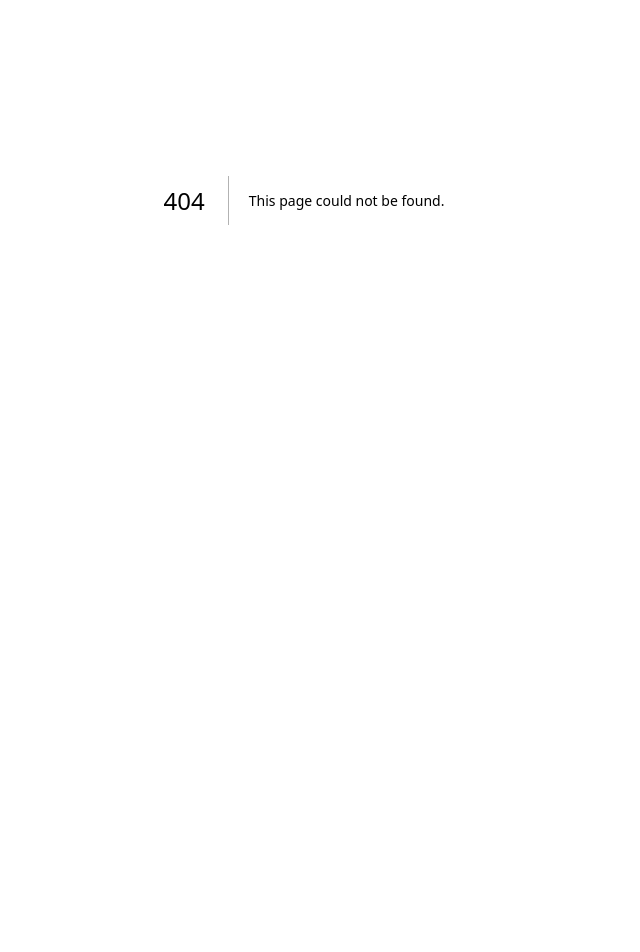
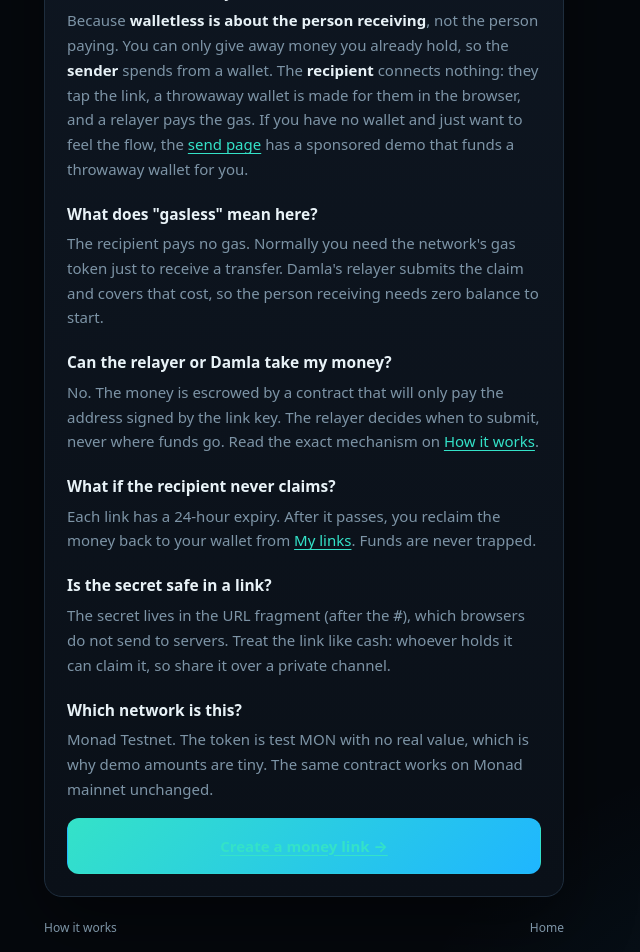
Before and after one commit to mericcintosun/damla, a Next.js app in the folder web/: page /faq in a window 1280 px wide. Before the commit this address had no page. Shown: the part 200-1152 px from the top of the page, without its empty margins (336-976 px from the left). Before the commit the page ends 800 px from the top, so only its background shows below. Built offline with nearby package versions, Linux system fonts and the light colour scheme.

Commit message:
add professional landing, how-it-works and FAQ, dark-safe mascot visuals

```diff
--- a/web/app/c/[linkAddr]/page.tsx
+++ b/web/app/c/[linkAddr]/page.tsx
@@ -202,8 +202,14 @@
 
       {phase === "done" && drop && (
         <div className="card center">
-          <div className="celebrate">
-            <Image src="/art/il-celebrate.webp" alt="" width={560} height={420} />
+          <div className="hero-visual">
+            <Image
+              className="mascot"
+              src="/art/mascot-thumbsup-cut.webp"
+              alt="Damla mascot celebrating"
+              width={240}
+              height={260}
+            />
           </div>
           <h2 style={{ fontSize: 24, letterSpacing: "-0.02em" }}>It is yours 🎉</h2>
           <div className="big-amount mt-s">
--- /dev/null
+++ b/web/app/faq/page.tsx
@@ -0,0 +1,79 @@
+import Link from "next/link";
+import type { Metadata } from "next";
+import { TopBar } from "@/components/Brand";
+
+export const metadata: Metadata = {
+  title: "FAQ — Damla",
+  description:
+    "Common questions about Damla: who needs a wallet, what walletless and gasless mean, expiry and reclaim, and safety.",
+};
+
+export default function Faq() {
+  return (
+    <div className="wrap">
+      <TopBar />
+      <div className="card">
+        <span className="eyebrow">
+          <span className="dot" /> Questions
+        </span>
+        <div className="prose">
+          <h2>Straight answers</h2>
+
+          <p className="q">If it is walletless, why do I connect a wallet to send?</p>
+          <p>
+            Because <b>walletless is about the person receiving</b>, not the person paying. You can
+            only give away money you already hold, so the <b>sender</b> spends from a wallet. The{" "}
+            <b>recipient</b> connects nothing: they tap the link, a throwaway wallet is made for them
+            in the browser, and a relayer pays the gas. If you have no wallet and just want to feel
+            the flow, the <Link href="/send">send page</Link> has a sponsored demo that funds a
+            throwaway wallet for you.
+          </p>
+
+          <p className="q">What does &quot;gasless&quot; mean here?</p>
+          <p>
+            The recipient pays no gas. Normally you need the network&apos;s gas token just to receive
+            a transfer. Damla&apos;s relayer submits the claim and covers that cost, so the person
+            receiving needs zero balance to start.
+          </p>
+
+          <p className="q">Can the relayer or Damla take my money?</p>
+          <p>
+            No. The money is escrowed by a contract that will only pay the address signed by the
+            link key. The relayer decides when to submit, never where funds go. Read the exact
+            mechanism on <Link href="/how-it-works">How it works</Link>.
+          </p>
+
+          <p className="q">What if the recipient never claims?</p>
+          <p>
+            Each link has a 24-hour expiry. After it passes, you reclaim the money back to your
+            wallet from <Link href="/links">My links</Link>. Funds are never trapped.
+          </p>
+
+          <p className="q">Is the secret safe in a link?</p>
+          <p>
+            The secret lives in the URL fragment (after the <span className="mono">#</span>), which
+            browsers do not send to servers. Treat the link like cash: whoever holds it can claim
+            it, so share it over a private channel.
+          </p>
+
+          <p className="q">Which network is this?</p>
+          <p>
+            Monad Testnet. The token is test MON with no real value, which is why demo amounts are
+            tiny. The same contract works on Monad mainnet unchanged.
+          </p>
+
+          <div className="mt">
+            <Link href="/send" className="btn">
+              Create a money link →
+            </Link>
+          </div>
+        </div>
+      </div>
+
+      <div className="foot">
+        <Link href="/how-it-works">How it works</Link>
+        <Link href="/">Home</Link>
+      </div>
+    </div>
+  );
+}
--- /dev/null
+++ b/web/app/how-it-works/page.tsx
@@ -0,0 +1,115 @@
+import Link from "next/link";
+import type { Metadata } from "next";
+import { TopBar } from "@/components/Brand";
+import { CONTRACT } from "@/lib/contract";
+import { addrUrl } from "@/lib/chain";
+
+export const metadata: Metadata = {
+  title: "How it works — Damla",
+  description:
+    "How Damla sends money by a link: an ephemeral key in the URL fragment, a relayer that pays gas, and a contract that can only pay the signed recipient.",
+};
+
+export default function HowItWorks() {
+  return (
+    <div className="wrap">
+      <TopBar />
+      <div className="card">
+        <span className="eyebrow">
+          <span className="dot" /> Under the hood
+        </span>
+        <div className="prose">
+          <h2>How Damla works</h2>
+          <p>
+            A Damla link carries a fresh, single-use key. The money is locked to that key&apos;s
+            address on-chain, and the key itself travels only inside the link. Here is the whole
+            path.
+          </p>
+
+          <div className="flow">
+            <div className="step">
+              <div className="n">1</div>
+              <div className="t">
+                <b>A one-time key is born in your browser.</b>{" "}
+                <span>
+                  Its address becomes the link id; its secret goes into the part of the URL after the{" "}
+                  <span className="mono">#</span> — the fragment, which browsers never send to any
+                  server.
+                </span>
+              </div>
+            </div>
+            <div className="step">
+              <div className="n">2</div>
+              <div className="t">
+                <b>You lock the MON.</b>{" "}
+                <span>
+                  One <span className="mono">deposit</span> call escrows your amount against that
+                  link address, with an expiry so nothing can ever be stuck.
+                </span>
+              </div>
+            </div>
+            <div className="step">
+              <div className="n">3</div>
+              <div className="t">
+                <b>They open the link.</b>{" "}
+                <span>
+                  The page reads the secret from the fragment and signs a message: &quot;pay this
+                  drop to my address.&quot; A throwaway wallet is created for them right there.
+                </span>
+              </div>
+            </div>
+            <div className="step">
+              <div className="n">4</div>
+              <div className="t">
+                <b>A relayer submits it and pays the gas.</b>{" "}
+                <span>
+                  The relayer holds a small funded key. It calls <span className="mono">claim</span>{" "}
+                  so the recipient never needs a gas token.
+                </span>
+              </div>
+            </div>
+            <div className="step">
+              <div className="n">5</div>
+              <div className="t">
+                <b>The contract pays only the signed address.</b>{" "}
+                <span>
+                  It recovers the signer from the message and releases the money to the address that
+                  signature named — and no other.
+                </span>
+              </div>
+            </div>
+          </div>
+
+          <h3>Why the relayer cannot steal</h3>
+          <p>
+            The relayer chooses <b>when</b> a claim happens, never <b>where</b> the money goes. The
+            payout address is fixed inside a signature made by the link key, which the relayer never
+            holds. Change the payout by one character and the signature no longer recovers to the
+            link address, so the contract reverts. Even a fully compromised relayer key cannot
+            redirect a single wei — it can only waste its own gas.
+          </p>
+
+          <h3>Why nothing gets stuck</h3>
+          <p>
+            Every drop has an expiry. If no one claims in time, the original sender calls{" "}
+            <span className="mono">reclaim</span> and the money returns to them. You can do this from{" "}
+            <Link href="/links">My links</Link>.
+          </p>
+
+          <div className="mt">
+            <Link href="/send" className="btn">
+              Try it — create a link →
+            </Link>
+          </div>
+        </div>
+      </div>
+
+      <div className="foot">
+        <Link href="/faq">Common questions</Link>
+        <a href={addrUrl(CONTRACT)} target="_blank" rel="noreferrer" className="mono">
+          Contract ↗
+        </a>
+      </div>
+    </div>
+  );
+}
--- a/web/app/page.tsx
+++ b/web/app/page.tsx
@@ -11,7 +11,7 @@
 
       <section className="hero">
         <span className="eyebrow">
-          <span className="dot" /> Walletless · Gasless
+          <span className="dot" /> Walletless &amp; gasless claim · Monad
         </span>
         <h1>
           Send money by a link.
@@ -19,20 +19,27 @@
           <span className="grad">They just tap it.</span>
         </h1>
         <p className="lead">
-          Lock some MON behind a one-time link and share it anywhere. The person you send it
-          to opens the link and the money is <b>theirs</b> — no wallet to install, no gas to
-          buy, nothing to sign up for.
+          Lock some MON behind a one-time link and share it anywhere. Whoever opens it gets the
+          money — <b>no wallet to install, no gas to buy, nothing to sign up for.</b>
         </p>
 
-        <div className="hero-art">
-          <Image src="/art/il-abstract.webp" alt="" fill sizes="560px" priority />
+        <div className="hero-visual">
+          <Image
+            className="hero-mascot"
+            src="/art/mascot-wave-cut.webp"
+            alt="Damla mascot waving"
+            width={300}
+            height={330}
+            priority
+          />
         </div>
 
         <div className="steps">
           <div className="step">
             <div className="n">1</div>
             <div className="t">
-              <b>You lock the money.</b> <span>Pick an amount, get a link. One transaction.</span>
+              <b>You lock the money.</b>{" "}
+              <span>Pick an amount, get a link. One transaction from your wallet.</span>
             </div>
           </div>
           <div className="step">
@@ -45,7 +52,7 @@
           <div className="step">
             <div className="n">3</div>
             <div className="t">
-              <b>It is safe by design.</b>{" "}
+              <b>Safe by design.</b>{" "}
               <span>The relayer pays gas but can never redirect a single wei.</span>
             </div>
           </div>
@@ -54,13 +61,19 @@
         <Link href="/send" className="btn">
           Create a money link →
         </Link>
-        <p className="hint">
-          Unclaimed after the expiry window? The money returns to you. Nothing is ever stuck.
-        </p>
+        <div className="cta-row">
+          <Link href="/how-it-works" className="ghost-link">
+            How it works
+          </Link>
+          <span className="sep">·</span>
+          <Link href="/faq" className="ghost-link">
+            Why connect a wallet to send?
+          </Link>
+        </div>
       </section>
 
       <div className="foot">
-        <span>Native MON on Monad Testnet</span>
+        <span>Native MON · Monad Testnet</span>
         <a href={addrUrl(CONTRACT)} target="_blank" rel="noreferrer" className="mono">
           Contract ↗
         </a>
```
